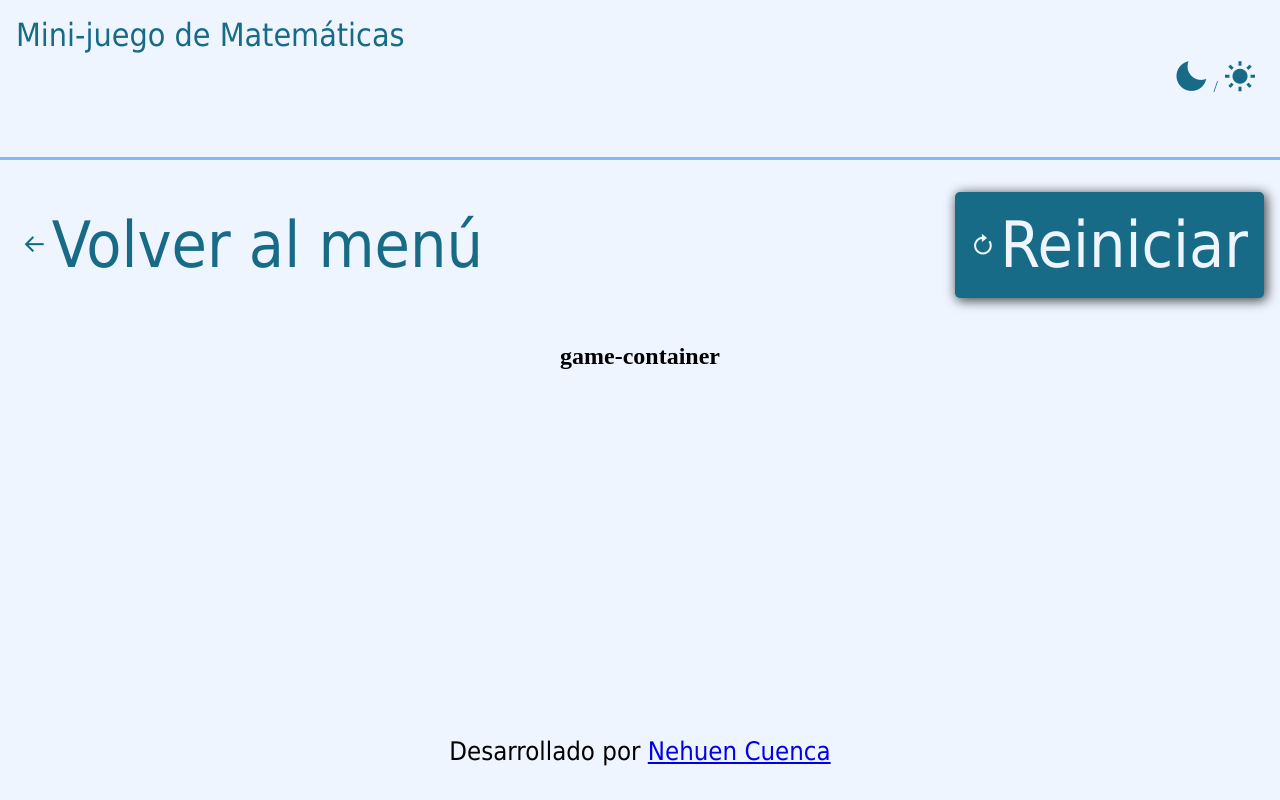
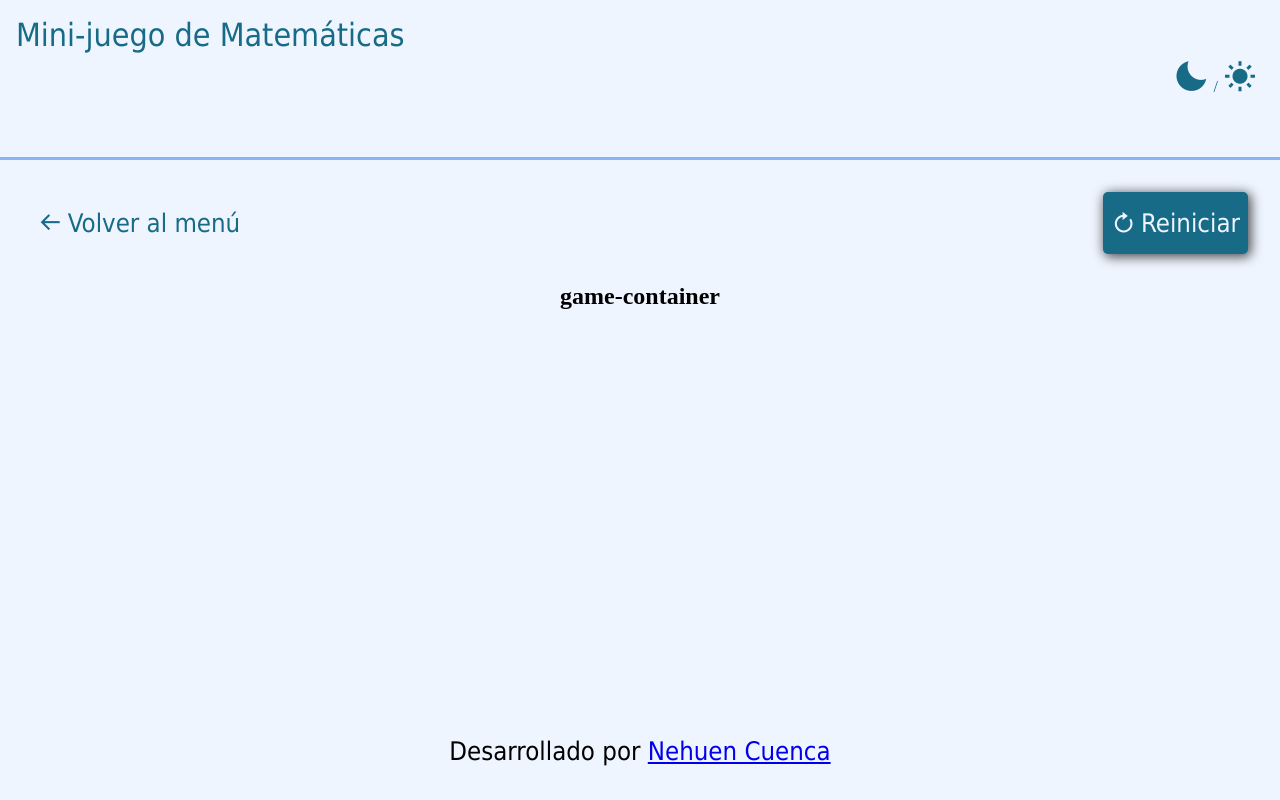
Before and after one commit to NehuenCuenca/math-minigame-rework, a Vue app: page / in a window 1280 px wide. Both pictures are taken after a click on the button "Empezar juego". Built offline with nearby package versions, Linux system fonts and the light colour scheme.

Commit message:
Fix padding and font size of the buttons in NavButtons

```diff
--- a/src/components/NavButtons.vue
+++ b/src/components/NavButtons.vue
@@ -12,8 +12,8 @@
 </template>
 
 <script setup lang="ts">
-const emits = defineEmits(['handleBackToMenu', 'handleRestartGame'])
-const props = defineProps(['userIsPlaying'])
+  const emits = defineEmits(['handleBackToMenu', 'handleRestartGame'])
+  const props = defineProps(['userIsPlaying'])
 </script>
 
 <style scoped>
@@ -21,18 +21,20 @@ const props = defineProps(['userIsPlaying'])
   width: 100%;
   display: flex;
   justify-content: space-between;
-  margin-bottom: 2.5rem;
+  margin-bottom: 1.5rem;
+  padding: 0 1rem;
 }
 
 
 .restart-button,
 .back-to-menu-button{
-  font: normal normal 400 clamp(1.3rem, 5vw, 5rem) var(--display-font);
+  font: normal normal 400 clamp(1.3rem, 5vw, 1.6rem) var(--display-font);
 }
 .back-to-menu-button{
     color: var(--color-font);
 }
 .restart-button{
     text-wrap: balance;
+    padding: 1rem .5rem;
 }
 </style>
```
